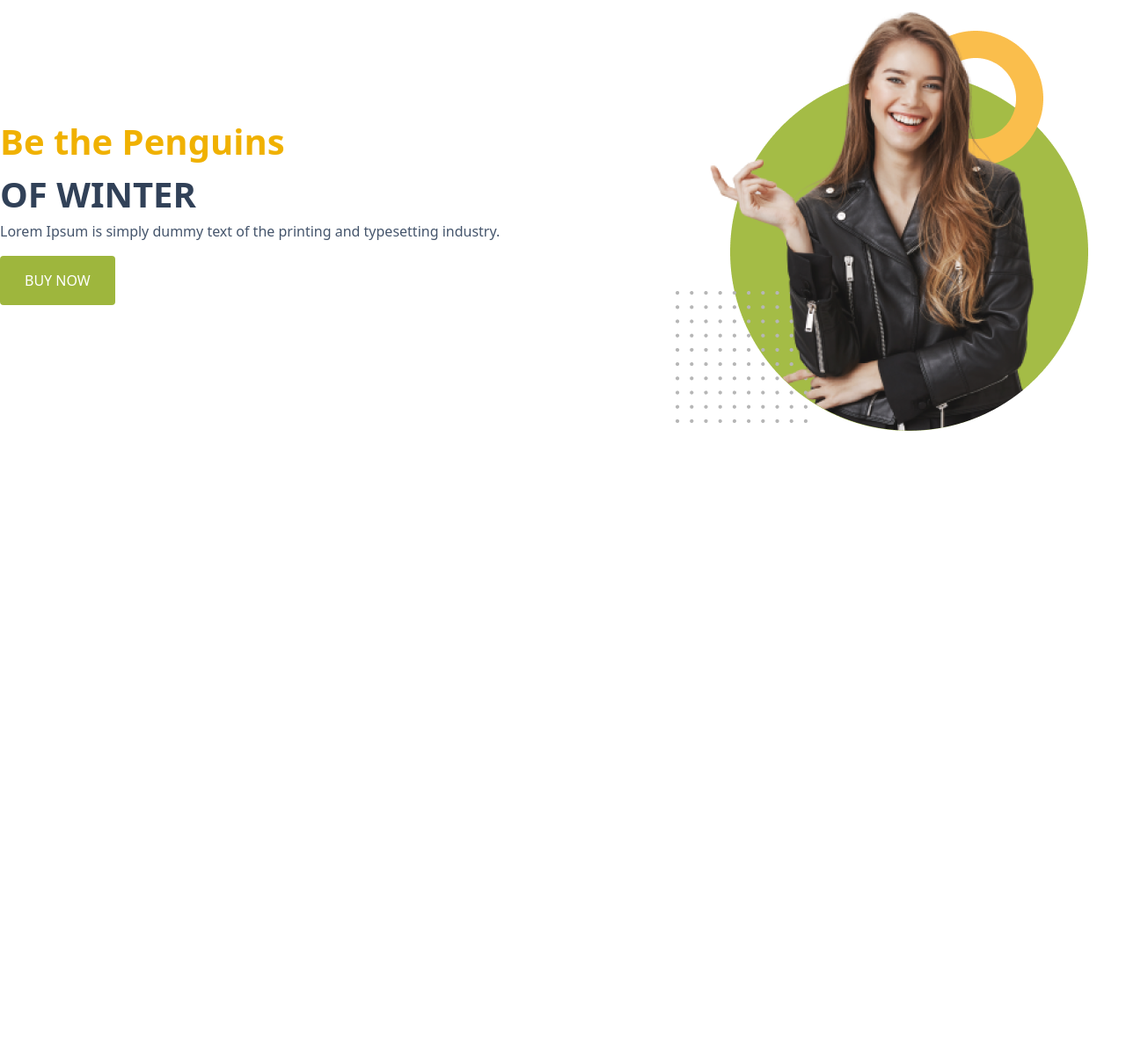
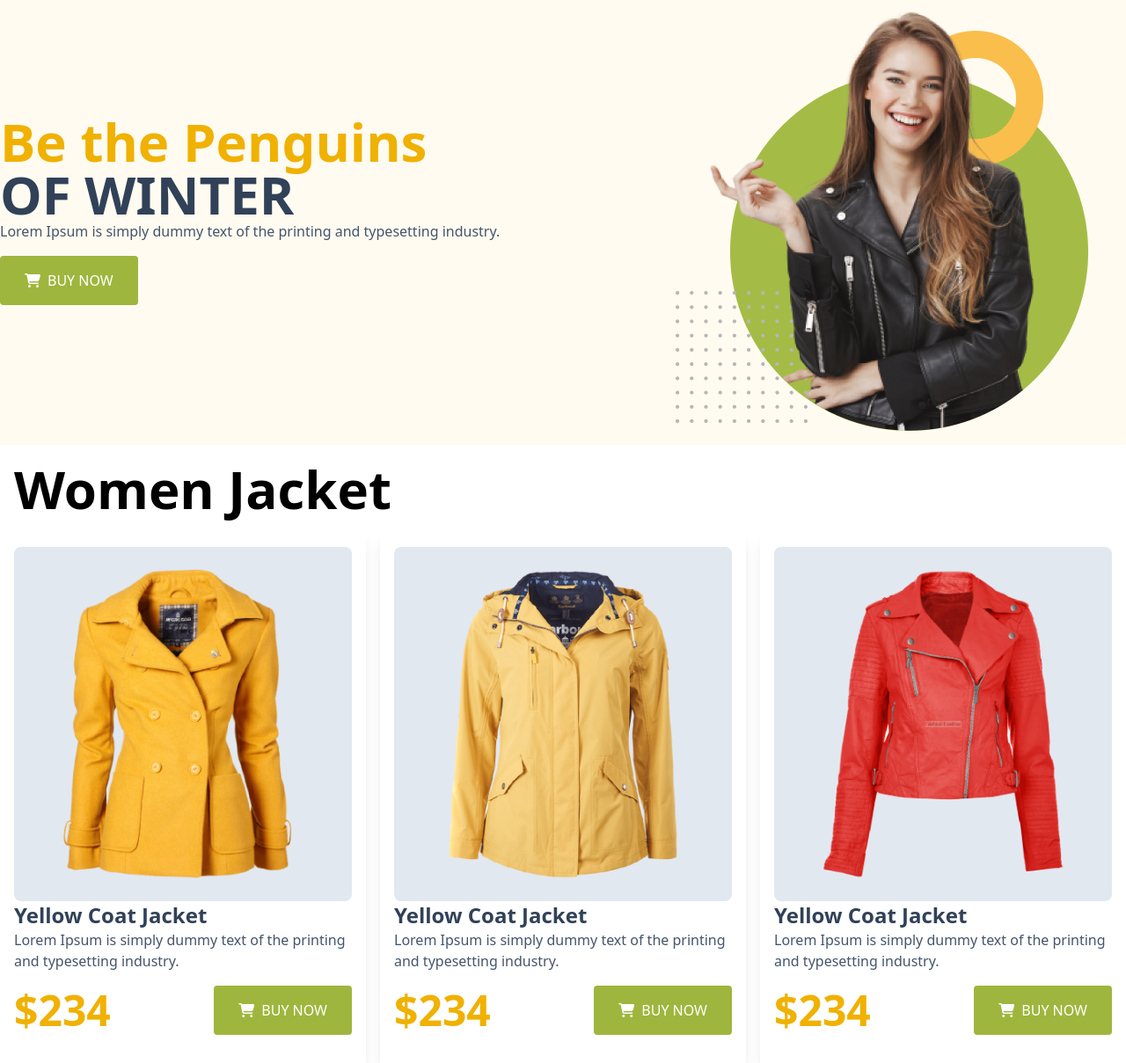
Before and after one commit to md-sakib1122/penguin2, a website: page index.html in a window 1280 px wide. Shown: the part 64-1273 px from the top of the page at 88% size. Before the commit the page ends 800 px from the top, so only its background shows below. Drawn offline with nearby package versions, Linux system fonts and the light colour scheme.

Commit message:
women jacket section completed

```diff
--- a/index.html
+++ b/index.html
@@ -11,7 +11,7 @@
 
 </head>
 <body>
-    <header  class=" mt-3">
+    <header  class=" mt-3 bg-[#fffbf0]">
         <nav class=" p-4 lg:p-0 m-auto lg:max-w-[1300px] flex justify-between items-center ">
            <div>
              <img class=" w-[148px] lg:w-[290px] object-contain" src="icons/logo.png" alt="">
@@ -30,13 +30,13 @@
 
          <section class=" px-4 lg:p-0 lg:max-w-[1300px] m-auto lg:flex items-center  justify-between">
                  <div class="">
-                    <h1 class=" text-[40px] font-bold text-yellow-500">Be the Penguins</h1>
-                    <h1 class=" text-[40px] font-bold text-slate-700">OF WINTER</h1>
+                    <h1 class=" lg:text-6xl text-[40px] font-bold text-yellow-500">Be the Penguins</h1>
+                    <h1 class="lg:text-6xl text-[40px] font-bold text-slate-700">OF WINTER</h1>
                     <p class=" text-slate-600">
                         Lorem Ipsum is simply dummy text of the printing
                         and typesetting industry.
                     </p>
-                    <button class=" bg-[#9EB63D] text-white px-7 py-4 rounded-sm my-4">BUY NOW</button>
+                    <button class=" flex items-center gap-2 bg-[#9EB63D] text-white px-7 py-4 rounded-sm my-4"><i class="fa-solid fa-cart-shopping"></i> BUY NOW</button>
                  </div>
 
                  <div class=" my-4 lg:mr-10 ">
@@ -45,7 +45,58 @@
          </section>
     </header >
     <body>
-
+        <section class="m-auto lg:max-w-[1300px]">
+            <h1 class="ml-4 my-5 text-6xl font-bold">Women Jacket</h1>
+            <div class="p-4 lg:p-0 grid grid-cols-1 lg:grid-cols-3 gap-4 ">
+                <div class=" shadow-lg p-4">
+                    <div class=" rounded-lg flex items-center justify-center bg-slate-200 p-6 box-border">
+                        <img class="max-w-[290px]" src="images/jacket-1.png" alt="">
+                    </div>
+                    <div>
+                        <h1 class="text-2xl font-bold text-slate-700">Yellow Coat Jacket </h1>
+                        <p class=" text-slate-600">Lorem Ipsum is simply dummy text of the
+                            printing and typesetting industry.
+                        </p>
+                    </div>
+                    <div class="flex justify-between items-center">
+                        <p class=" text-5xl font-bold text-yellow-500">$234</p>
+                        <button class=" flex items-center gap-2 bg-[#9EB63D] text-white px-7 py-4 rounded-sm my-4"><i class="fa-solid fa-cart-shopping"></i> BUY NOW</button>
+                    </div>
+                </div>
+                <!--  -->
+                <div class=" shadow-lg p-4">
+                    <div class=" rounded-lg flex items-center justify-center bg-slate-200 p-6 box-border">
+                        <img class="max-w-[290px]" src="images/jacket-2.png" alt="">
+                    </div>
+                    <div>
+                        <h1 class="text-2xl font-bold text-slate-700">Yellow Coat Jacket </h1>
+                        <p class=" text-slate-600">Lorem Ipsum is simply dummy text of the
+                            printing and typesetting industry.
+                        </p>
+                    </div>
+                    <div class="flex justify-between items-center">
+                        <p class=" text-5xl font-bold text-yellow-500">$234</p>
+                        <button class=" flex items-center gap-2 bg-[#9EB63D] text-white px-7 py-4 rounded-sm my-4"><i class="fa-solid fa-cart-shopping"></i> BUY NOW</button>
+                    </div>
+                </div>
+                <!--  -->
+                <div class=" shadow-lg p-4">
+                    <div class=" rounded-lg flex items-center justify-center bg-slate-200 p-6 box-border">
+                        <img class="max-w-[290px]" src="images/jacket-3.png" alt="">
+                    </div>
+                    <div>
+                        <h1 class="text-2xl font-bold text-slate-700">Yellow Coat Jacket </h1>
+                        <p class=" text-slate-600">Lorem Ipsum is simply dummy text of the
+                            printing and typesetting industry.
+                        </p>
+                    </div>
+                    <div class="flex justify-between items-center">
+                        <p class=" text-5xl font-bold text-yellow-500">$234</p>
+                        <button class=" flex items-center gap-2 bg-[#9EB63D] text-white px-7 py-4 rounded-sm my-4"><i class="fa-solid fa-cart-shopping"></i> BUY NOW</button>
+                    </div>
+                </div>
+            </div>
+        </section>
     </body>
     <footer>
 
```
